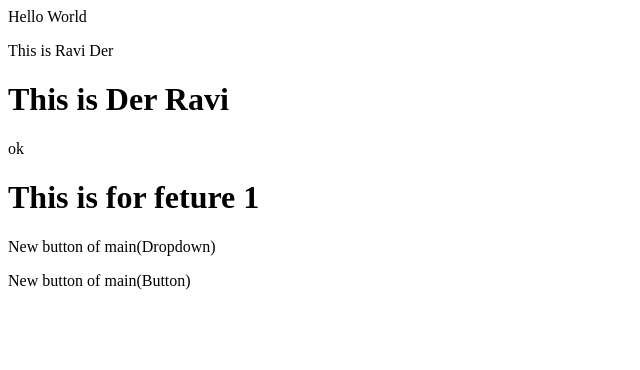
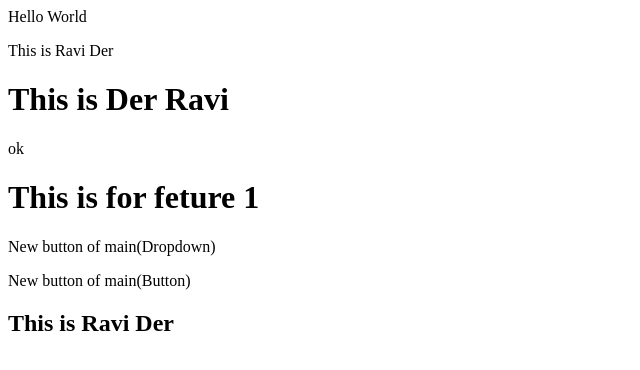
Before and after one commit to derravi/demo, a plain HTML site: page index.html in a window 1280 px wide. Shown: the whole page, without its empty margins (0-640 px from the left). Drawn offline with Linux system fonts and the light colour scheme.

Commit message:
feture1 branch update

```diff
--- a/index.html
+++ b/index.html
@@ -7,3 +7,4 @@
 
 <p>New button of main(Dropdown)</p>
 <p>New button of main(Button)</p>
+<h2>This is Ravi Der</h2>
```
